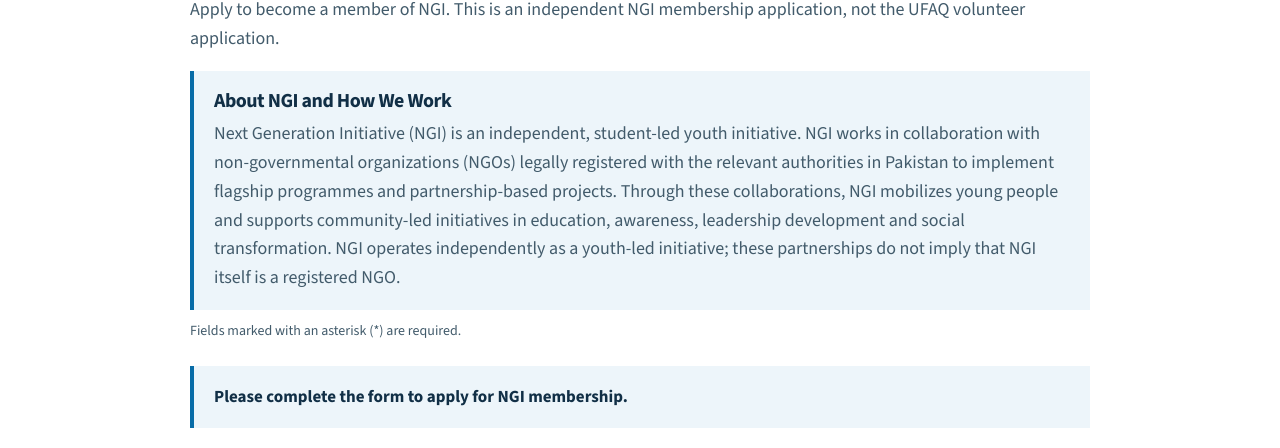
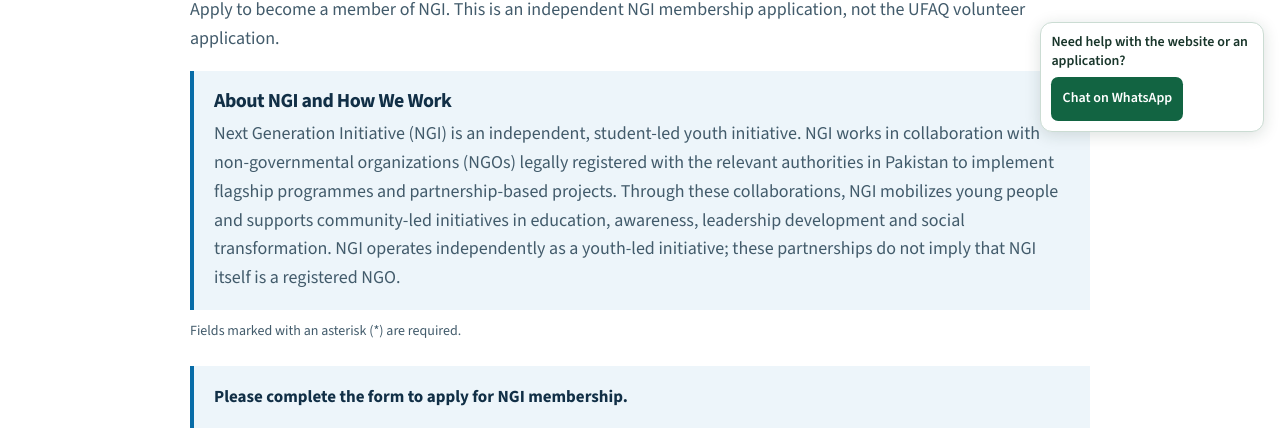
Before and after one commit to quickngiteam-lgtm/https-www.ngiofficial.de5.net, a plain HTML site: page membership/index.html in a window 1280 px wide. Shown: the part 652-1100 px from the top of the page. Drawn offline with nearby package versions, Linux system fonts and the light colour scheme.

Commit message:
Add WhatsApp help and applicant confirmations (#2)
* Send application receipts and admin alerts

* Limit each email to one application per form

* Add WhatsApp support and applicant-only receipts

---------

Co-authored-by: Codex <codex@users.noreply.github.com>

```diff
--- a/membership/index.html
+++ b/membership/index.html
@@ -7,7 +7,7 @@
 <meta name="description" content="Next Generation Initiative — Empowering Youth. Transforming Communities.">
 <link rel="preconnect" href="https://fonts.googleapis.com"><link rel="preconnect" href="https://fonts.gstatic.com" crossorigin>
 <link href="https://fonts.googleapis.com/css2?family=Source+Sans+3:wght@400;500;600;650;700;800&display=swap" rel="stylesheet">
-<link rel="stylesheet" href="../styles.css"><link rel="stylesheet" href="membership.css?v=membership-success-1"></head>
+<link rel="stylesheet" href="../styles.css?v=ngi-whatsapp-help-1"><link rel="stylesheet" href="membership.css?v=membership-success-1"></head>
 <body class=""><a class="skip-link" href="#main">Skip to content</a>
 
 <header class="site-header"><div class="brand-block">
@@ -119,4 +119,8 @@ Email Us
 
 <script>
 (function(){const b=document.querySelector('.menu-toggle');const n=document.getElementById('nav-links');b.addEventListener('click',()=>{const open=b.getAttribute('aria-expanded')==='true';b.setAttribute('aria-expanded',String(!open));n.classList.toggle('open',!open)});n.addEventListener('click',e=>{if(e.target.closest('a')){b.setAttribute('aria-expanded','false');n.classList.remove('open')}})})();
-</script></body></html>
+</script><aside class="ngi-whatsapp-help" aria-label="Help and support">
+  <p>Need help with the website or an application?</p>
+  <a href="https://wa.me/923043003600" target="_blank" rel="noopener noreferrer">Chat on WhatsApp</a>
+</aside>
+</body></html>
--- a/styles.css
+++ b/styles.css
@@ -69,3 +69,49 @@
 .home-page .ngi-membership-cta svg{flex-shrink:0;width:17px;height:17px;fill:none;stroke:currentColor;stroke-width:2;stroke-linecap:round;stroke-linejoin:round}
 .home-page .ngi-membership-cta:hover{background:#065e49}
 @media(max-width:700px){.home-page .brand-container{flex-direction:column;align-items:stretch;gap:15px}.home-page .ngi-membership-cta{width:100%}}
+
+.ngi-whatsapp-help {
+  position: fixed;
+  right: max(1rem, env(safe-area-inset-right));
+  bottom: max(1rem, env(safe-area-inset-bottom));
+  z-index: 30;
+  max-width: min(14rem, calc(100vw - 2rem));
+  padding: .65rem;
+  border: 1px solid #cbdcd3;
+  border-radius: .75rem;
+  background: #fff;
+  color: #18352a;
+  box-shadow: 0 3px 16px #132e2426;
+  font: 600 .875rem/1.35 "Source Sans 3", system-ui, sans-serif;
+}
+
+.ngi-whatsapp-help p {
+  margin: 0 0 .35rem;
+}
+
+.ngi-whatsapp-help a {
+  display: inline-flex;
+  align-items: center;
+  min-height: 44px;
+  padding: .4rem .7rem;
+  border-radius: .45rem;
+  background: #126442;
+  color: #fff;
+  text-decoration: none;
+}
+
+.ngi-whatsapp-help a:hover {
+  background: #0b5034;
+}
+
+.ngi-whatsapp-help a:focus-visible {
+  outline: 3px solid #174975;
+  outline-offset: 3px;
+}
+
+@media (max-height: 420px) {
+  .ngi-whatsapp-help {
+    position: static;
+    margin: 1rem 1rem 1rem auto;
+  }
+}
```
Also changed, not shown: about/index.html (+6 -2 lines), apply-for-ufaq-project-voluntarily/index.html (+6 -2 lines), index.html (+6 -2 lines), leadership/index.html (+6 -2 lines), vision-mission/index.html (+6 -2 lines), 2 other files.
